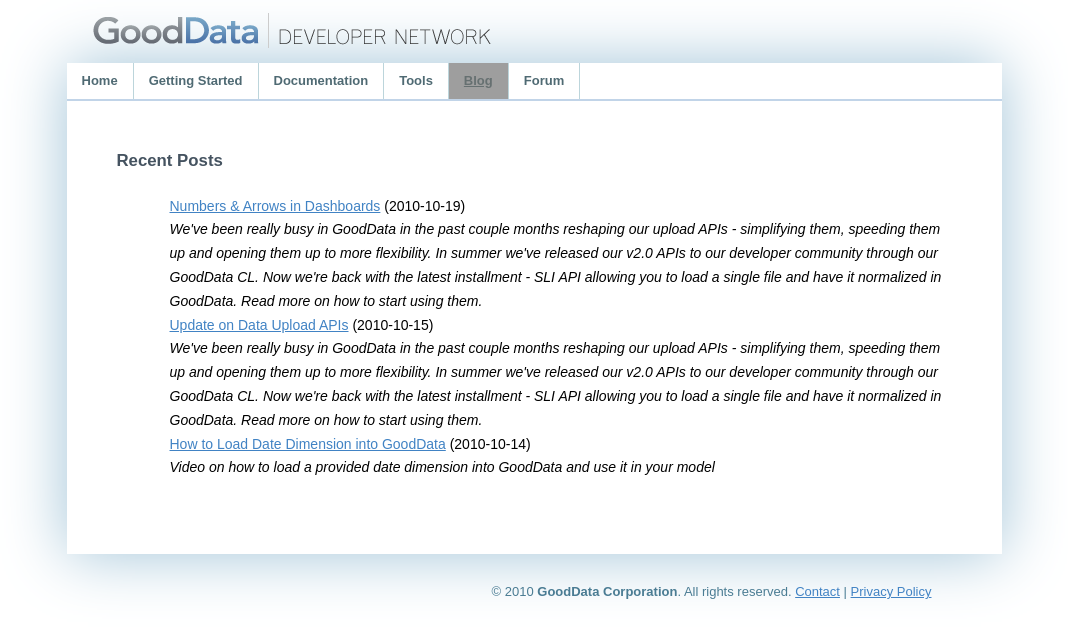
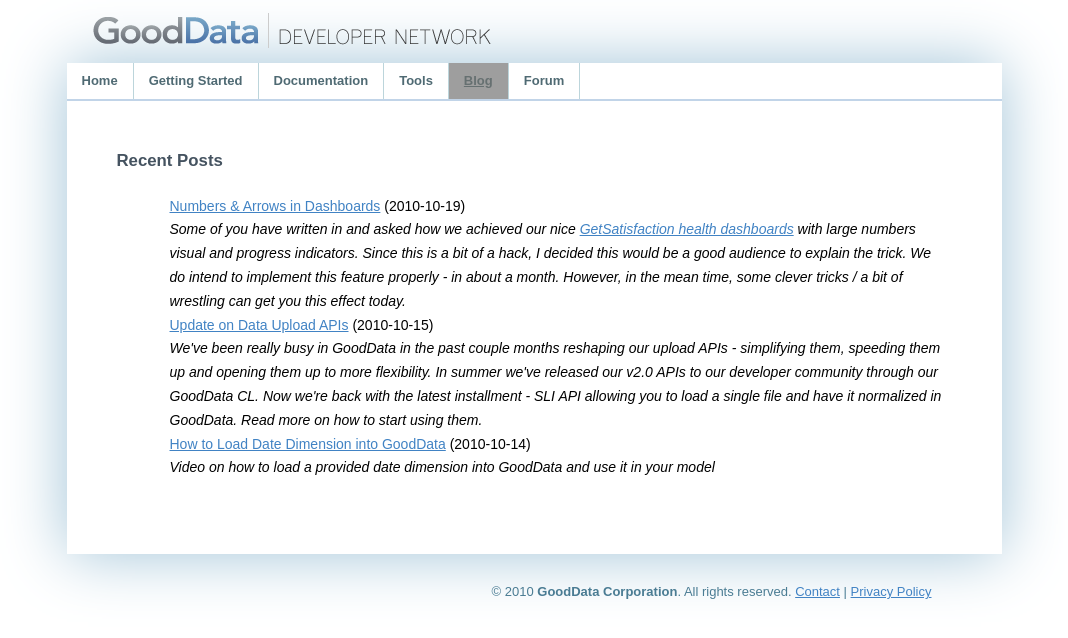
Before and after one commit to jgergic/gooddata.github.com, a Jekyll site: the page built from blog/index.md, in a window 1280 px wide. Shown: the top 638 px of the page, without its empty margins (106-1174 px from the left). Built offline with Jekyll 4.4.1, drawn with Linux system fonts in a browser that asks for light colours; grey boxes are pictures that could not be loaded.

Commit message:
Fixed blog post excerpt

```diff
--- a/_posts/2010-10-19-numbers-trends-on-dashboard.md
+++ b/_posts/2010-10-19-numbers-trends-on-dashboard.md
@@ -1,11 +1,11 @@
 ---
 title: Numbers &amp; Arrows in Dashboards
-excerpt: We've been really busy in GoodData in the past couple months reshaping our upload APIs - simplifying them, speeding them up and opening them up to more flexibility. In summer we've released our v2.0 APIs to our developer community through our GoodData CL. Now we're back with the latest installment - SLI API allowing you to load a single file and have it normalized in GoodData. Read more on how to start using them.
+excerpt: Some of you have written in and asked how we achieved our nice <a href="http://www.gooddata.com/blog/get-satisfaction-and-gooddata-team-up-to-transform-social-engagement-metrics/">GetSatisfaction health dashboards</a> with large numbers visual and progress indicators. Since this is a bit of a hack, I decided this would be a good audience to explain the trick. We do intend to implement this feature properly - in about a month. However, in the mean time, some clever tricks / a bit of wrestling can get you this effect today.
 layout: post
 ---
 # Numbers &amp; Arrows in Dashboards
 
-Some of you have written in and asked how we achieved our nice [GetSatisfaction health dashboards](http://www.gooddata.com/blog/get-satisfaction-and-gooddata-team-up-to-transform-social-engagement-metrics/) with large numbers and progress indicators. Since this is a bit of a hack, I decided this would be a good audience to explain the trick. We do intend to implement this feature properly - in about a month. However, in the mean time, some clever tricks / a bit of wrestling can get you this effect today:
+Some of you have written in and asked how we achieved our nice [GetSatisfaction health dashboards](http://www.gooddata.com/blog/get-satisfaction-and-gooddata-team-up-to-transform-social-engagement-metrics/) with large numbers visual and progress indicators. Since this is a bit of a hack, I decided this would be a good audience to explain the trick. We do intend to implement this feature properly - in about a month. However, in the mean time, some clever tricks / a bit of wrestling can get you this effect today:
 <img src="http://www.gooddata.com/files/2010/10/GetSatisfaction-Dashboard.jpg" alt="Custom Arrows Formatting">
 
 ###Large Font Numeric Report:
```
